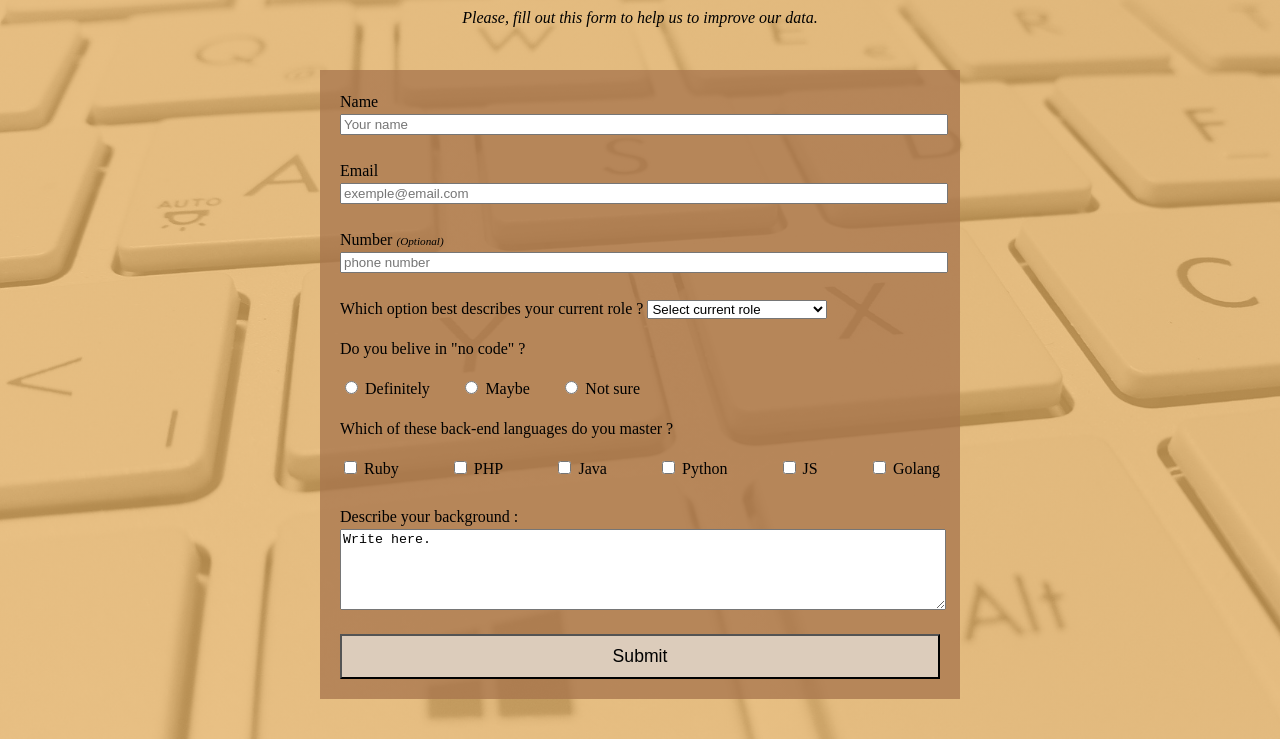
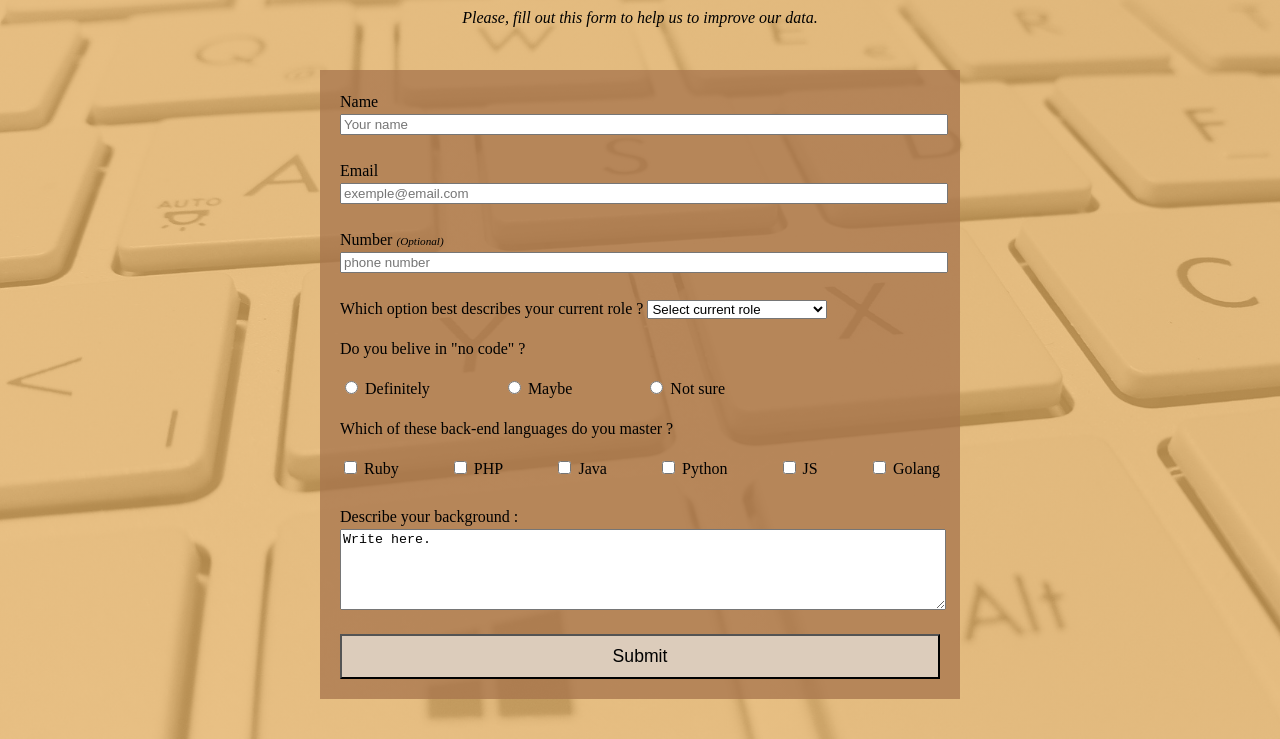
Before and after one commit to Ben-Yeuse/Survey-Form-FCC, a plain HTML site: page index.html in a window 1280 px wide. Shown: the part 85-824 px from the top of the page. Drawn offline with Linux system fonts and the light colour scheme.

Commit message:
edit container-radio and container-checkbox

```diff
--- a/index.html
+++ b/index.html
@@ -32,13 +32,13 @@
             <br>
             <p>Do you belive in "no code" ?</p>
             <div id="container-radio">
-                <label for="definitely">
+                <label class="label-no-code" for="definitely">
                     <input id="definitely" type="radio" name="noCode" value="definitely">
                 Definitely</label>
-                <label for="maybe">
+                <label class="label-no-code" for="maybe">
                     <input id="maybe" type="radio" name="noCode" value="maybe">
                 Maybe</label>
-                <label for="notSure">
+                <label class="label-no-code" for="notSure">
                     <input id="notSure" type="radio" name="noCode" value="notSure">
                 Not sure</label>
             </div>
--- a/style.css
+++ b/style.css
@@ -43,7 +43,11 @@ form {
 }
 
 #container-radio {
-    max-width:300px;
+    max-width:400px;
+}
+
+.label-no-code {
+    margin-right: 15px;
 }
 
 #container-checkbox, #container-radio {
```
